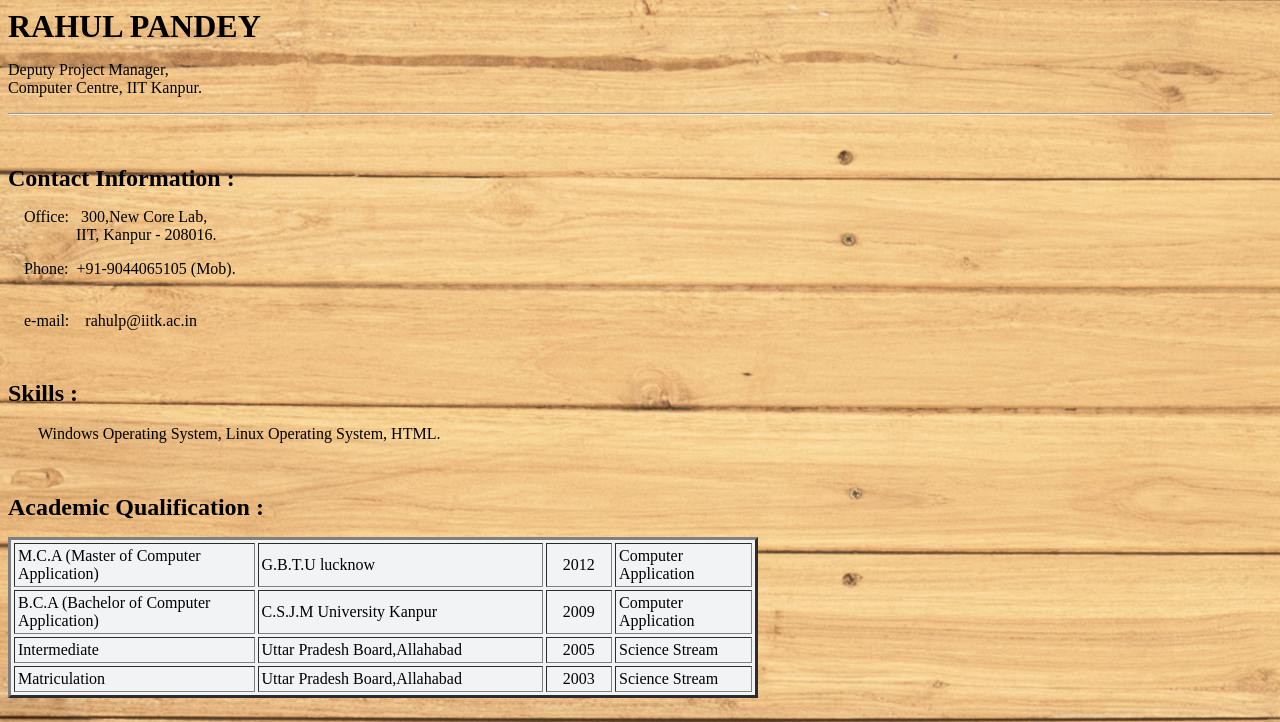
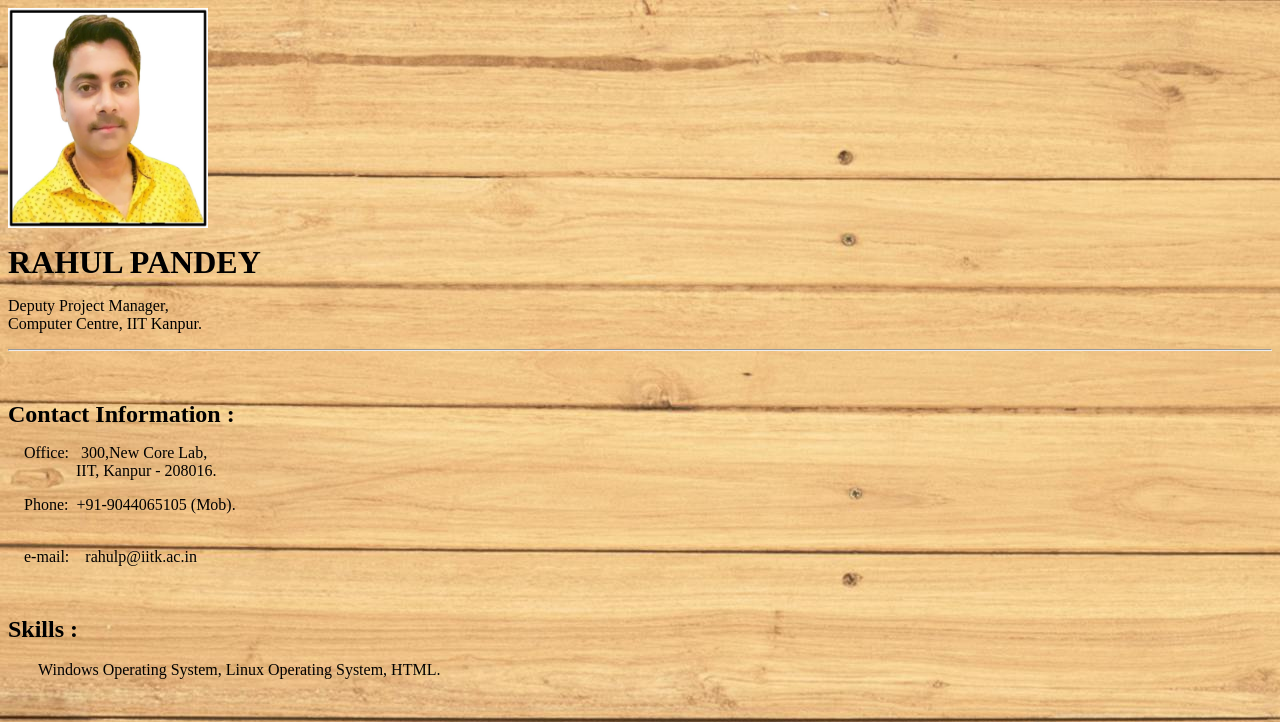
Before and after one commit to 86rahul/rahulbiodata.github.io, a plain HTML site: page index.html in a window 1280 px wide. Shown: the top 722 px of the page. Drawn offline with Linux system fonts and the light colour scheme.

Commit message:
Update index.html

```diff
--- a/index.html
+++ b/index.html
@@ -7,6 +7,7 @@
 <meta name="GENERATOR" content="Microsoft FrontPage 6.0">
 <meta name="ProgId" content="FrontPage.Editor.Document">
 <title>RAHUL PANDEY</title>
+  <img src="ab.jpg" style="width:200px;height:220px;">
 </head>
 <body background="bb.jpg">
 
```
